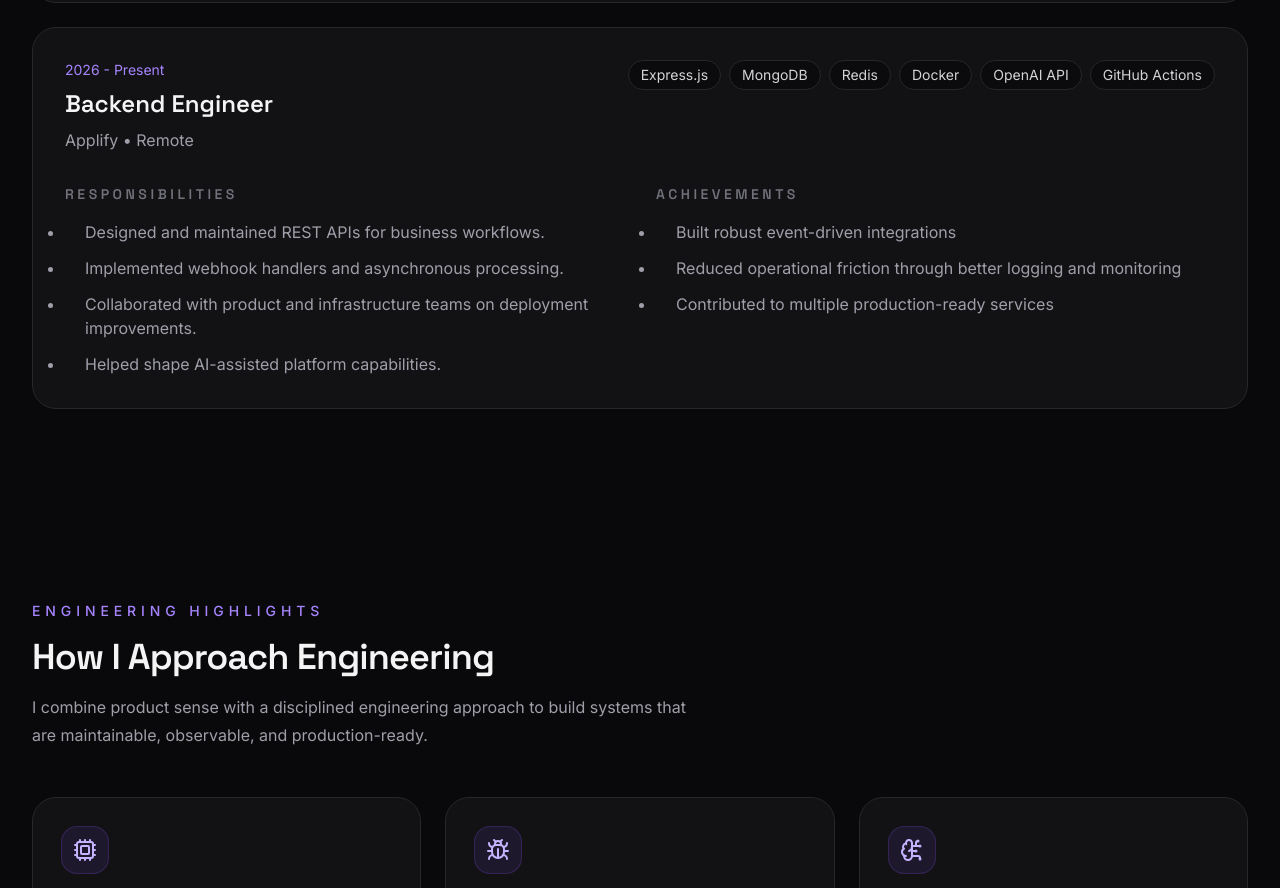
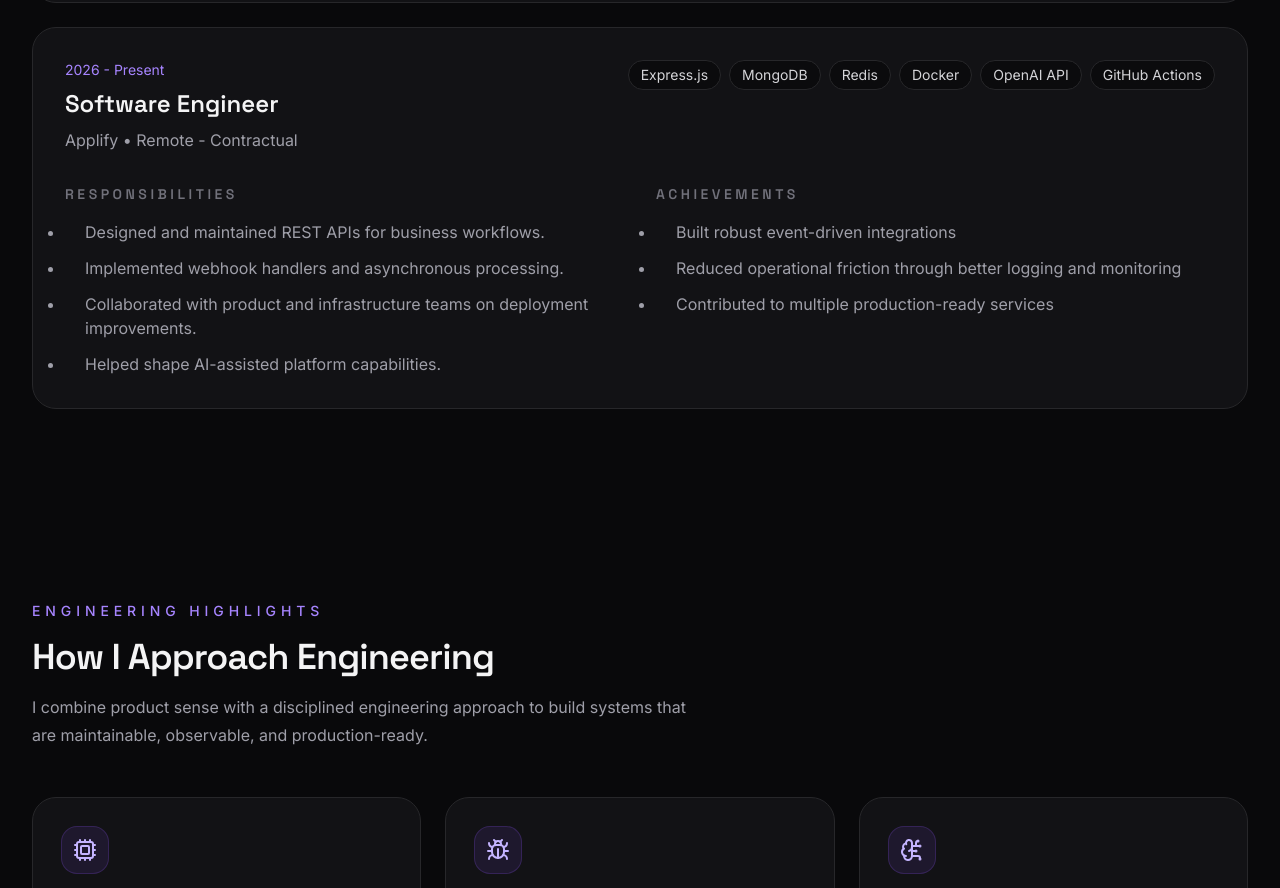
Before and after one commit to AamirMajeed570/AamirMajeedKhan, a Next.js app: page / in a window 1280 px wide. Shown: the part 4517-5405 px from the top of the page. Built offline with nearby package versions, Linux system fonts and the light colour scheme.

Commit message:
Add designation in experience

```diff
--- a/data/experience.ts
+++ b/data/experience.ts
@@ -21,9 +21,9 @@ export const experience: ExperienceEntry[] = [
   },
   {
     company: "Applify",
-    role: "Backend Engineer",
+    role: "Software Engineer",
     period: "2026 - Present",
-    location: "Remote",
+    location: "Remote - Contractual",
     responsibilities: [
       "Designed and maintained REST APIs for business workflows.",
       "Implemented webhook handlers and asynchronous processing.",
```
